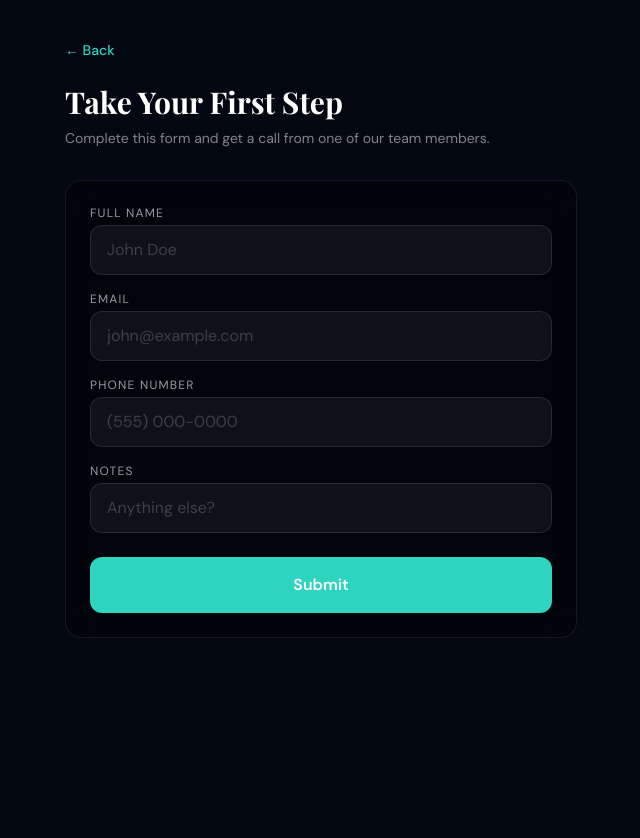
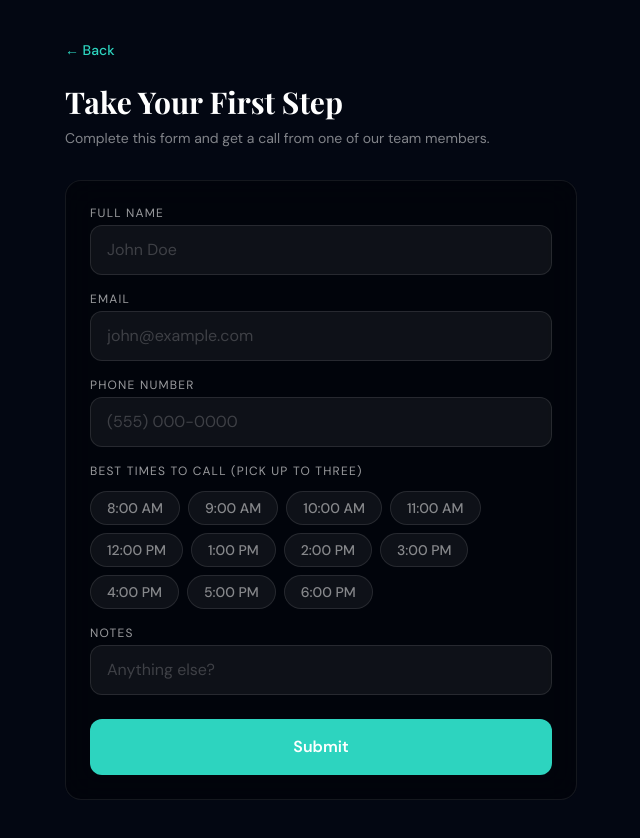
Before and after one commit to webdevs4ever/beauSite, a React (Vite) app: page / in a window 1280 px wide. Both pictures are taken after a click on the button 640 px from the left and 240 px from the top of the page. Shown: the whole page, without its empty margins (319-959 px from the left). Before the commit the page ends 800 px from the top, so only its background shows below. Built offline with nearby package versions, Linux system fonts and the light colour scheme; no server answers.

Commit message:
added time picker

```diff
--- a/src/pages/SpecialNeeds.jsx
+++ b/src/pages/SpecialNeeds.jsx
@@ -2,6 +2,12 @@ import { useState } from 'react'
 import { useNavigate } from 'react-router-dom'
 import { addDoc, collection, serverTimestamp } from 'firebase/firestore'
 import { db, getScopedCollectionName, isFirebaseConfigured } from '../lib/firebase'
+
+const TIME_SLOTS = [
+  '8:00 AM', '9:00 AM', '10:00 AM', '11:00 AM',
+  '12:00 PM', '1:00 PM', '2:00 PM', '3:00 PM',
+  '4:00 PM', '5:00 PM', '6:00 PM',
+]
 
 export default function SpecialNeeds() {
   const navigate = useNavigate()
@@ -11,12 +17,30 @@ export default function SpecialNeeds() {
     phone: '',
     notes: '',
   })
+  const [selectedTimes, setSelectedTimes] = useState([])
   const [loading, setLoading] = useState(false)
   const [success, setSuccess] = useState(false)
   const [error, setError] = useState(null)
 
   const handleChange = (e) => {
     setFormData({ ...formData, [e.target.name]: e.target.value })
+  }
+
+  const [timeError, setTimeError] = useState(false)
+
+  const toggleTime = (time) => {
+    setSelectedTimes(prev => {
+      if (prev.includes(time)) {
+        setTimeError(false)
+        return prev.filter(t => t !== time)
+      }
+      if (prev.length >= 3) {
+        setTimeError(true)
+        return prev
+      }
+      setTimeError(false)
+      return [...prev, time]
+    })
   }
 
   const handleSubmit = async (e) => {
@@ -32,6 +56,7 @@ export default function SpecialNeeds() {
     try {
       await addDoc(collection(db, getScopedCollectionName('special_needs_submissions')), {
         ...formData,
+        best_times_to_call: selectedTimes,
         createdAt: serverTimestamp(),
       })
       setSuccess(true)
@@ -106,6 +131,33 @@ export default function SpecialNeeds() {
               />
             </div>
 
+            {/* Best Times to Call */}
+            <div>
+              <label className="text-white/60 text-xs uppercase tracking-widest mb-3 block">Best Times to Call (PICK UP TO THREE)</label>
+              <div className="flex flex-wrap gap-2">
+                {TIME_SLOTS.map(time => {
+                  const selected = selectedTimes.includes(time)
+                  return (
+                    <button
+                      key={time}
+                      type="button"
+                      onClick={() => toggleTime(time)}
+                      className={`px-4 py-1.5 rounded-full text-sm font-medium border transition-all duration-200 ${
+                        selected
+                          ? 'bg-teal-500 border-teal-400 text-white shadow-md shadow-teal-900/40'
+                          : 'bg-white/5 border-white/10 text-white/50 hover:border-teal-500/50 hover:text-white/80'
+                      }`}
+                    >
+                      {time}
+                    </button>
+                  )
+                })}
+              </div>
+              {timeError && (
+                <p className="text-red-400 text-xs mt-2">Maximum of 3 time slots allowed.</p>
+              )}
+            </div>
+
             <div>
               <label className="text-white/60 text-xs uppercase tracking-widest mb-1 block">Notes</label>
               <input
```
Also changed, not shown: public/kim_profile.png, 1 other file (tests, documents, lock files or other folders).
